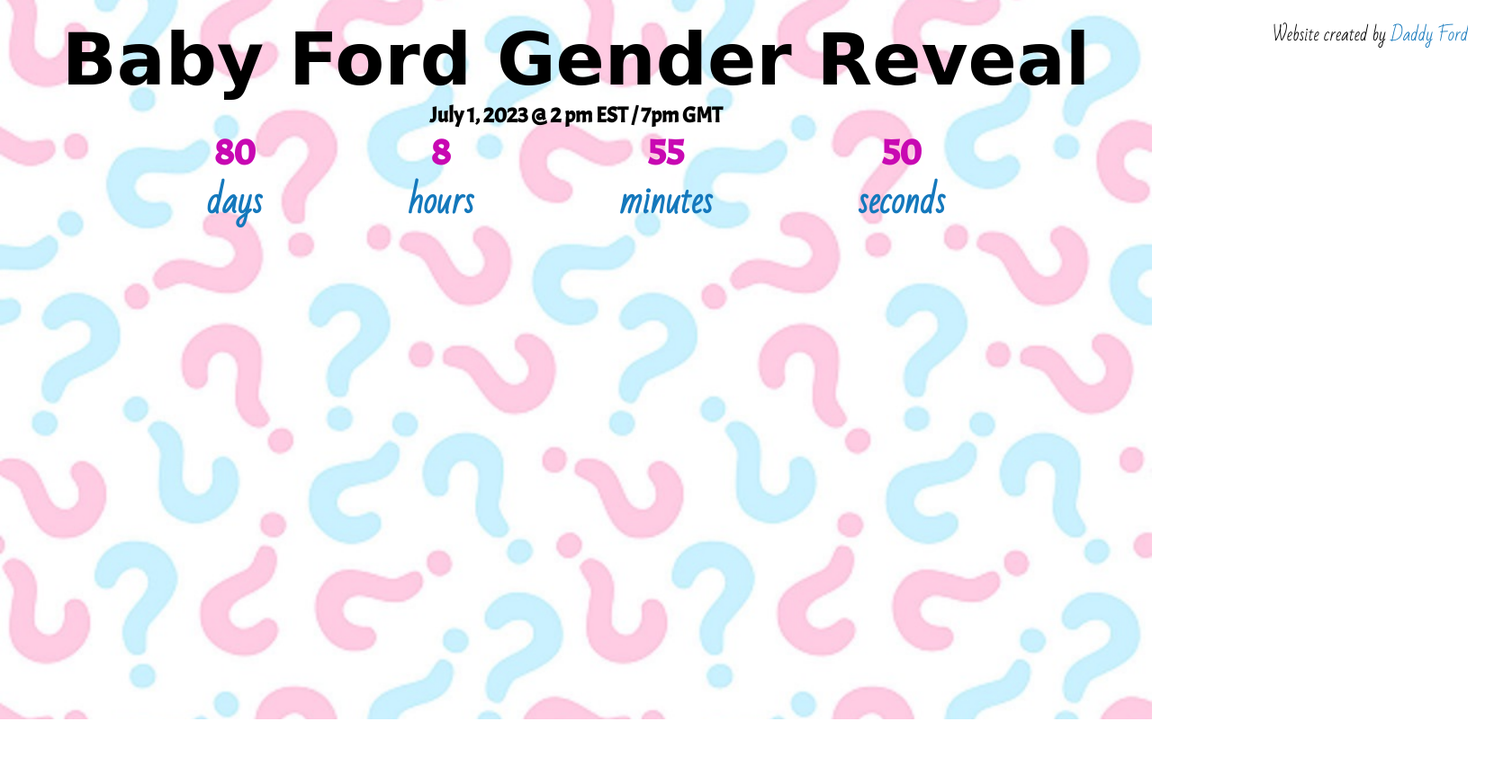
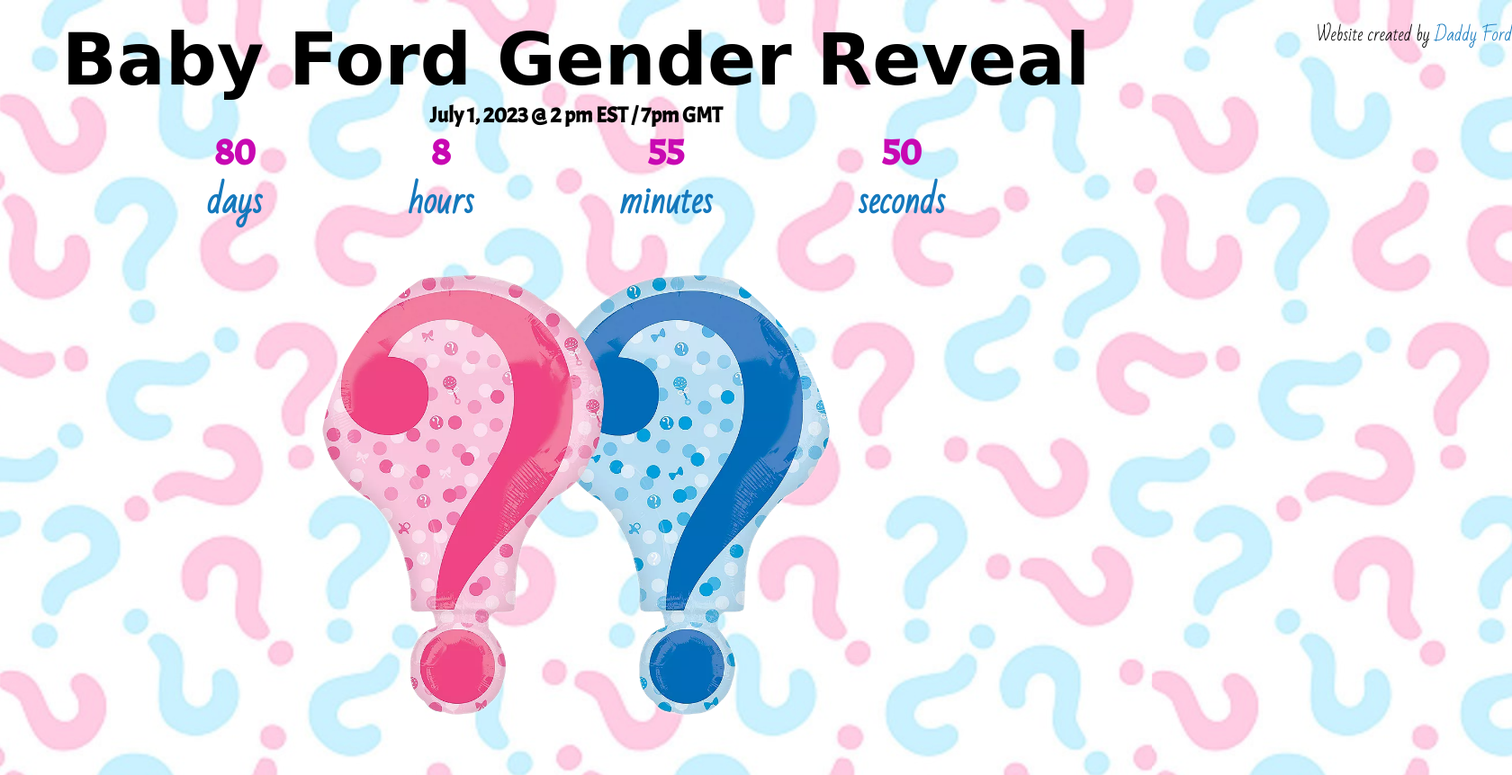
Before and after one commit to gregsford/baby-ford, a plain HTML site: page index.html in a window 1280 px wide. Shown: the whole page at 90% size, 1680 px wide, since content can reach past the window. Before the commit the page ends 800 px from the top, so only its background shows below. Drawn offline with Linux system fonts and the light colour scheme; a web font is replaced by a local one.

Commit message:
Update index.html

```diff
--- a/index.html
+++ b/index.html
@@ -13,9 +13,6 @@
 <body>
     <div class="countdown-vote-container">
         <div class="coming-soon">
-            <div class="gsf">
-                <p>Website created by <a href="https://gsford.tech/" target="_blank">Daddy Ford</a></p>
-            </div>
             <div>
                 <h2 class="csh2">Baby Ford Gender Reveal</h2>
                 <h3 class="csh3">July 1, 2023 @ 2 pm EST / 7pm GMT</h3>
@@ -37,6 +34,9 @@
                         <h3 class="bsfont">seconds</h3>
                     </div>
                 </div>
+                <div>
+                    <img class="qmark" src="images/_pdp_sq_.png" alt="">
+                </div>
                 <div class="final-reveal hidden">
                     <img class="boyorgirl" src="images/boy.png" alt="">
                 </div>
@@ -45,6 +45,9 @@
         <!-- <div class="poll">
         </div> -->
     </div>
+    <div class="gsf">
+        <p>Website created by <a href="https://gsford.tech/" target="_blank">Daddy Ford</a></p>
+    </div>
 </body>
 
 </html>
```
